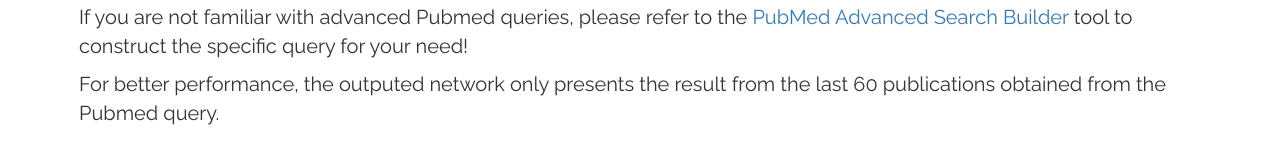
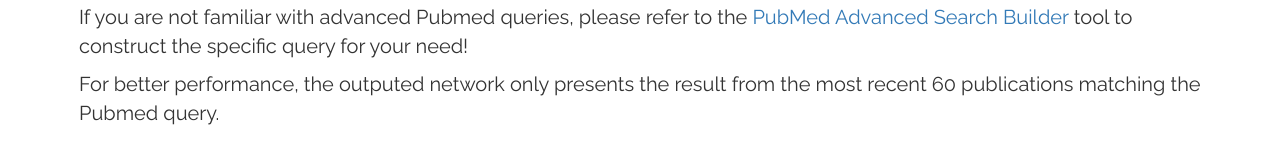
Before and after one commit to gcalmettes/networkPubs, a plain HTML site: page about.html in a window 1280 px wide. Shown: the part 640-797 px from the top of the page. Drawn offline with nearby package versions, Linux system fonts and the light colour scheme.

Commit message:
A bit more details on the Readme

```diff
--- a/about.html
+++ b/about.html
@@ -58,7 +58,7 @@
         If you are not familiar with advanced Pubmed queries, please refer to the <a href="https://www.ncbi.nlm.nih.gov/pubmed/advanced">PubMed Advanced Search Builder</a> tool to construct the specific query for your need!
       </p>
       <p>
-        For better performance, the outputed network only presents the result from the last 60 publications obtained from the Pubmed query.
+        For better performance, the outputed network only presents the result from the most recent 60 publications matching the Pubmed query.
       </p>
     </div>
 
```
Also changed, not shown: 1 other file.
